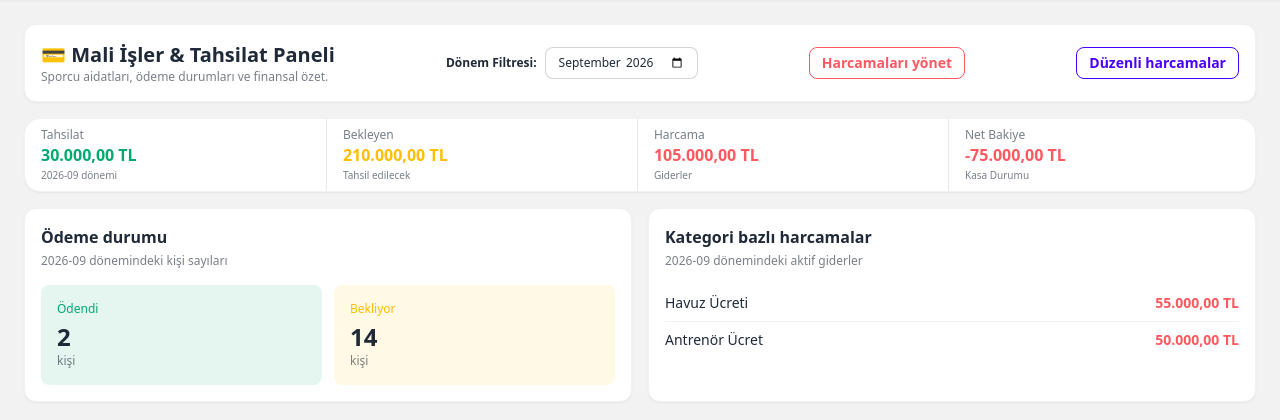
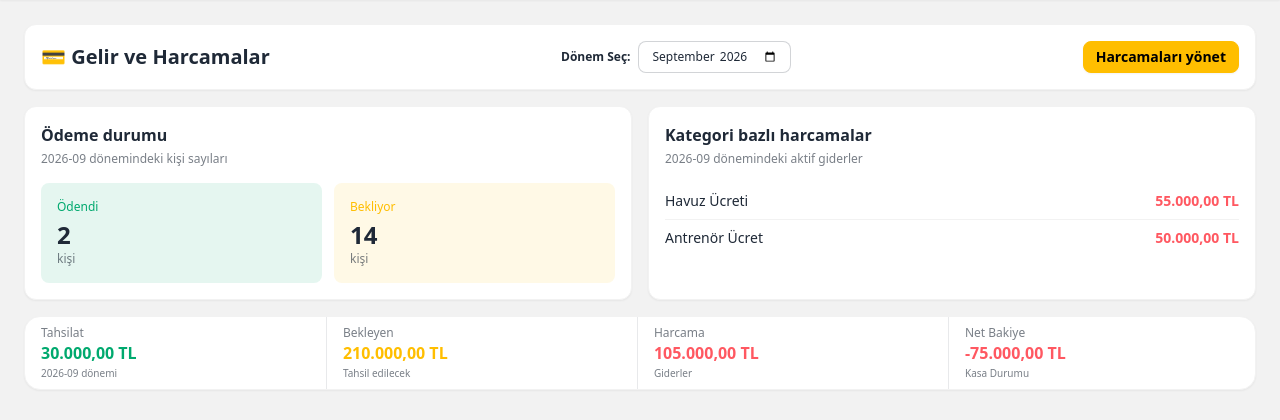
Before and after one commit to ozztozz/swim_club, a Django app: page /finance/ in a window 1280 px wide. Shown: the part 69-489 px from the top of the page. Run offline with Django 5.2, Linux system fonts and the light colour scheme; a user stored in the database is signed in; data comes from the database, SQL or seed files in the repository; some libraries are stand-ins or nearby versions.

Commit message:
arayüz devam

```diff
--- a/swim_club_project/templates/finance/dashboard.html
+++ b/swim_club_project/templates/finance/dashboard.html
@@ -8,50 +8,19 @@
     <div class="flex flex-col sm:flex-row justify-between items-start sm:items-center gap-2 bg-base-100 p-4 rounded-xl shadow-sm border border-base-200">
         <div>
             <h1 class="text-xl font-bold flex items-center gap-2">
-                💳 Mali İşler & Tahsilat Paneli
+                💳 Gelir ve Harcamalar
             </h1>
-            <p class="text-xs text-base-content/60">Sporcu aidatları, ödeme durumları ve finansal özet.</p>
+
         </div>
         <form method="get" class="flex items-center gap-2">
-            <label class="text-xs font-semibold whitespace-nowrap">Dönem Filtresi:</label>
+            <label class="text-xs font-semibold whitespace-nowrap">Dönem Seç:</label>
             <input type="month" name="period" value="{{ period }}" class="input input-bordered input-sm text-xs" onchange="this.form.submit()">
         </form>
-        <a href="{% url 'expense-list' %}?period={{ period }}" class="btn btn-sm btn-outline btn-error">Harcamaları yönet</a>
-        <a href="{% url 'regular-expense-list' %}" class="btn btn-sm btn-outline btn-primary">Düzenli harcamalar</a>
+        <a href="{% url 'expense-list' %}?period={{ period }}" class="btn btn-sm btn-warning">Harcamaları yönet</a>
     </div>
 
     <!-- 2. TEK SATIRDA İSTATİSTİK ŞERİDİ (stats-horizontal Zorlaması) -->
-    <div id="financial-summary-strip" hx-swap-oob="true" class="stats stats-vertical sm:stats-horizontal shadow-sm bg-base-100 border border-base-200 w-full overflow-visible">
-
-        <div class="stat py-2 px-4">
-            <div class="stat-title text-xs font-medium">Tahsilat</div>
-            <div class="stat-value text-base text-success">{{ financial_summary.total_income|floatformat:2 }} TL</div>
-            <div class="stat-desc text-[10px]">{{ period }} dönemi</div>
-        </div>
-
-        <div class="stat py-2 px-4">
-            <div class="stat-title text-xs font-medium">Bekleyen</div>
-            <div class="stat-value text-base text-warning">{{ financial_summary.pending_income|floatformat:2 }} TL</div>
-            <div class="stat-desc text-[10px]">Tahsil edilecek</div>
-        </div>
-
-        <div class="stat py-2 px-4">
-            <div class="stat-title text-xs font-medium">Harcama</div>
-            <div class="stat-value text-base text-error">{{ financial_summary.total_expense | floatformat:2 }} TL</div>
-            <div class="stat-desc text-[10px]">Giderler</div>
-        </div>
-
-        <div class="stat py-2 px-4">
-            <div class="stat-title text-xs font-medium">Net Bakiye</div>
-            <div class="stat-value text-base {% if financial_summary.net_balance >= 0 %}text-primary{% else %}text-error{% endif %}">
-                {{ financial_summary.net_balance | floatformat:2 }} TL
-            </div>
-            <div class="stat-desc text-[10px]">Kasa Durumu</div>
-        </div>
-
-    </div>
-
-    <!-- 3. DÖNEM ÖDEME VE GİDER ÖZETLERİ -->
+         <!-- 3. DÖNEM ÖDEME VE GİDER ÖZETLERİ -->
     <div class="grid gap-4 lg:grid-cols-2">
         <section class="bg-base-100 p-4 rounded-xl shadow-sm border border-base-200">
             <h3 class="font-bold text-base">Ödeme durumu</h3>
@@ -85,6 +54,37 @@
             </div>
         </section>
     </div>
+    <div id="financial-summary-strip" hx-swap-oob="true" class="stats stats-vertical sm:stats-horizontal shadow-sm bg-base-100 border border-base-200 w-full overflow-visible">
+
+        <div class="stat py-2 px-4">
+            <div class="stat-title text-xs font-medium">Tahsilat</div>
+            <div class="stat-value text-base text-success">{{ financial_summary.total_income|floatformat:2 }} TL</div>
+            <div class="stat-desc text-[10px]">{{ period }} dönemi</div>
+        </div>
+
+        <div class="stat py-2 px-4">
+            <div class="stat-title text-xs font-medium">Bekleyen</div>
+            <div class="stat-value text-base text-warning">{{ financial_summary.pending_income|floatformat:2 }} TL</div>
+            <div class="stat-desc text-[10px]">Tahsil edilecek</div>
+        </div>
+
+        <div class="stat py-2 px-4">
+            <div class="stat-title text-xs font-medium">Harcama</div>
+            <div class="stat-value text-base text-error">{{ financial_summary.total_expense | floatformat:2 }} TL</div>
+            <div class="stat-desc text-[10px]">Giderler</div>
+        </div>
+
+        <div class="stat py-2 px-4">
+            <div class="stat-title text-xs font-medium">Net Bakiye</div>
+            <div class="stat-value text-base {% if financial_summary.net_balance >= 0 %}text-primary{% else %}text-error{% endif %}">
+                {{ financial_summary.net_balance | floatformat:2 }} TL
+            </div>
+            <div class="stat-desc text-[10px]">Kasa Durumu</div>
+        </div>
+
+    </div>
+
+
 
 </div>
 
--- a/swim_club_project/templates/finance/expenses.html
+++ b/swim_club_project/templates/finance/expenses.html
@@ -31,11 +31,11 @@
                 <span class="label label-text text-xs font-bold uppercase tracking-wider">Dönem</span>
                 <input type="month" name="period" value="{{ period }}" class="input input-bordered input-sm" onchange="this.form.submit()">
             </label>
-            <label class="form-control">
+            <label class="form-control hidden">
                 <span class="label label-text text-xs font-bold uppercase tracking-wider">Alıcı ara</span>
                 <input type="search" name="q" value="{{ query }}" placeholder="Firma veya kişi adı" class="input input-bordered input-sm">
             </label>
-            <label class="form-control">
+            <label class="form-control hidden">
                 <span class="label label-text text-xs font-bold uppercase tracking-wider">Kategori</span>
                 <select name="category" class="select select-bordered select-sm">
                     <option value="">Tüm kategoriler</option>
@@ -52,7 +52,6 @@
                 <thead>
                     <tr class="text-xs uppercase tracking-wider text-base-content/50">
                         <th>Tarih</th>
-                        <th class="w-16 text-center">Ödeme</th>
                         <th class="hidden md:table-cell">Kategori</th>
                         <th>Alıcı / firma</th>
                         <th class="hidden md:table-cell">Belge no</th>
--- a/swim_club_project/templates/finance/partials/_expense_row.html
+++ b/swim_club_project/templates/finance/partials/_expense_row.html
@@ -1,8 +1,6 @@
 <tr class="border-b border-base-200 last:border-0 {% if not expense.is_active %}opacity-60{% endif %}">
     <td class="break-words text-sm text-base-content/70">{{ expense.expense_date|date:'d.m.Y' }}</td>
-    <td class="whitespace-nowrap text-center text-xs text-base-content/60">
-        {% if expense.regular_expense and expense.regular_expense.paymentDay %}{{ expense.regular_expense.paymentDay }}. gün{% else %}-{% endif %}
-    </td>
+
     <td class="hidden break-words md:table-cell">
         {% if expense.category %}
         <span class="badge badge-ghost font-medium">{{ expense.category.name }}</span>
@@ -11,7 +9,7 @@
         {% endif %}
     </td>
     <td class="break-words">
-        <div class="font-semibold">{{ expense.reciever|default:'Belirtilmedi' }}</div>
+        <div class="font-semibold">{{ expense.reciever }}</div>
         {% if expense.regular_expense %}<span class="badge badge-success badge-outline mt-1 text-xs">Düzenli</span>{% endif %}
         {% if not expense.is_active %}<span class="badge badge-error badge-outline mt-1 text-xs">İptal edildi</span>{% endif %}
         {% if expense.notes %}<div class="max-w-xs truncate text-xs text-base-content/50">{{ expense.notes }}</div>{% endif %}
```
